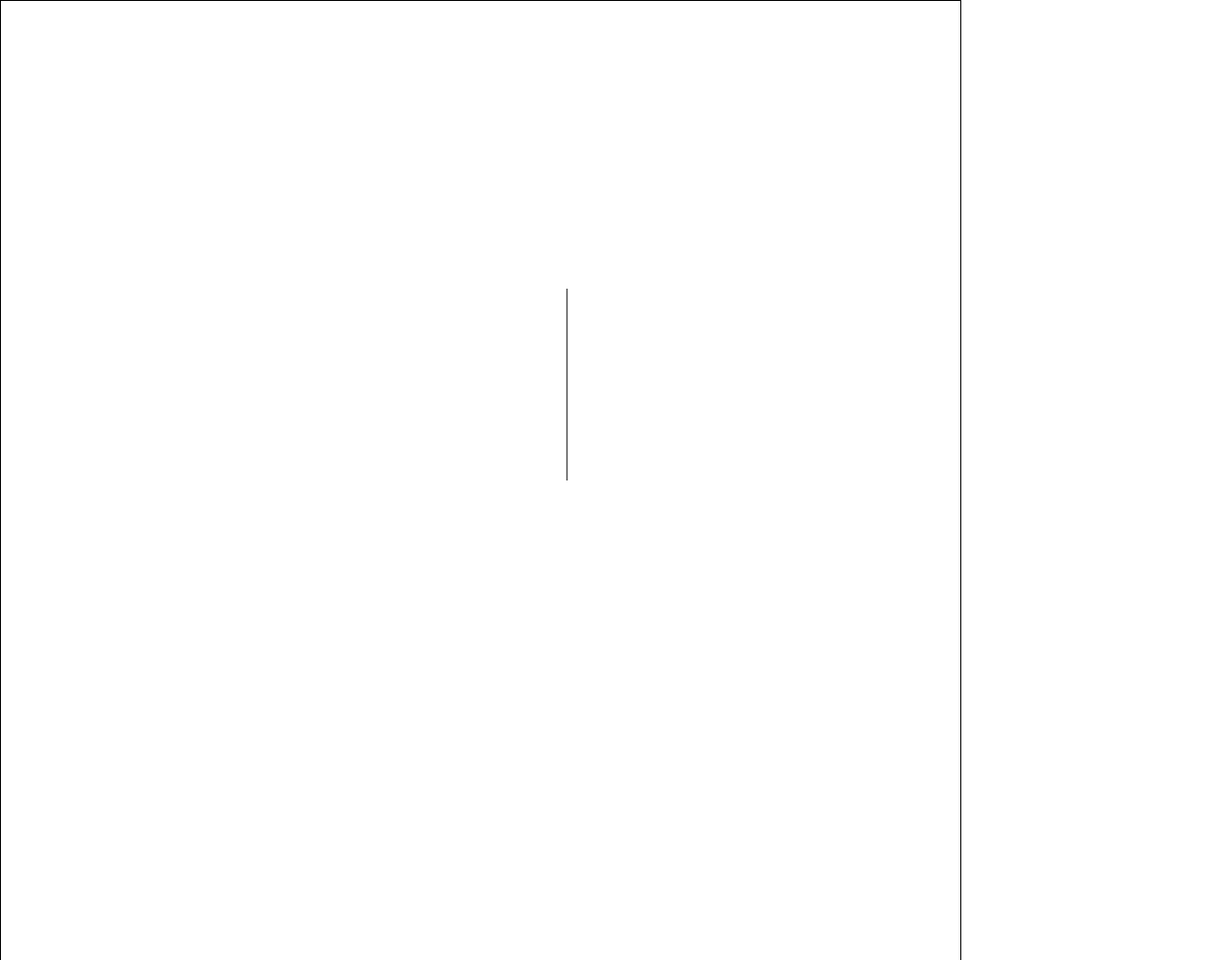
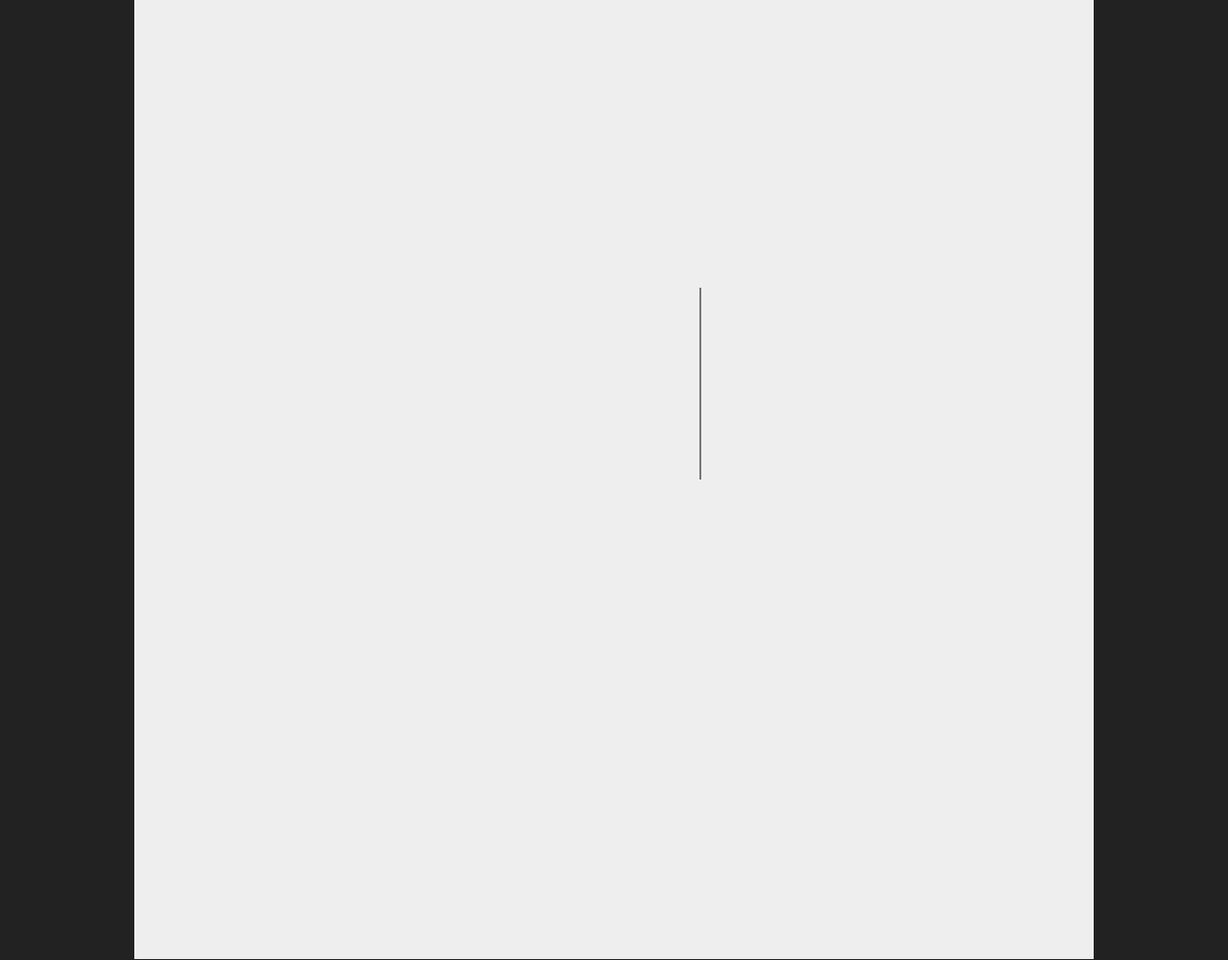
Before and after one commit to blazejblazej/classStickman, a plain HTML site: page index.html in a window 1280 px wide. Shown: the top 1001 px of the page at 96% size. Drawn offline with Linux system fonts and the light colour scheme.

Commit message:
Update index.html

```diff
--- a/index.html
+++ b/index.html
@@ -11,14 +11,20 @@
             padding: 0;
         }
         body{
-            width: 100vw;
-            height: 100vh;
+            background-color: #222;
+            width:100%;
+        }
 
+        canvas {
+            background-color: #eee;
+            margin: 0 auto;
+            display: block;
         }
+
     </style>
 </head>
 <body>
-    <canvas id="canvas" width="1000" height="1000" style="border:1px solid black;"></canvas>
+    <canvas id="canvas" width="1000" height="1000"></canvas>
 
     <script>
 
```
